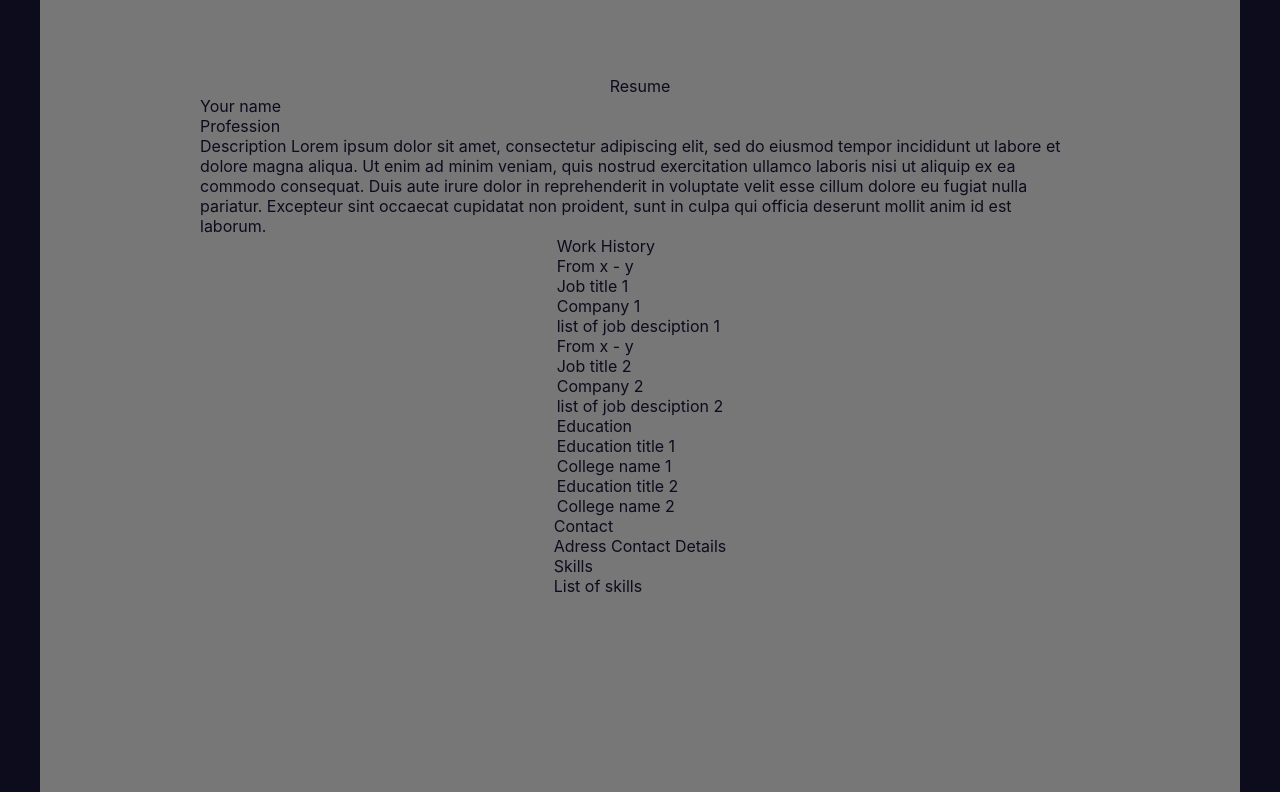
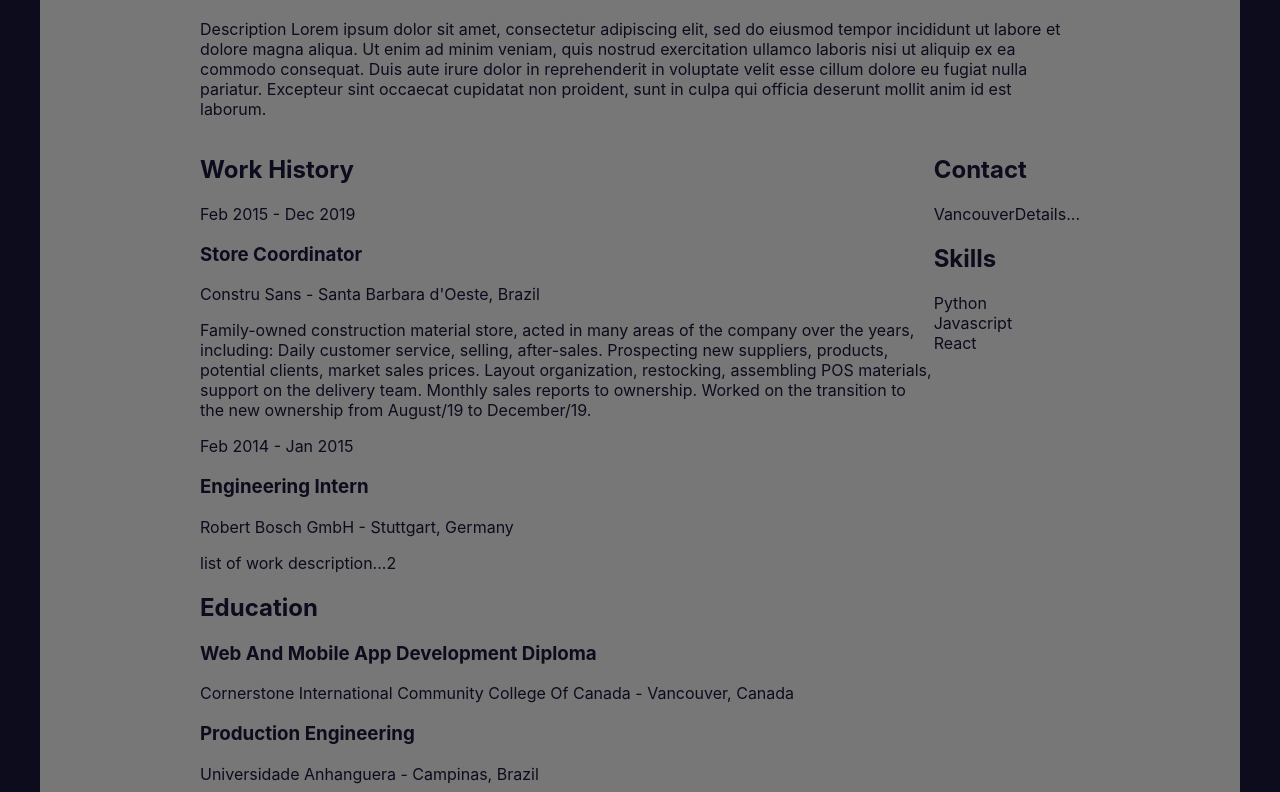
Before and after one commit to danilo-mello/portfolio, a React (Create React App) app: page /resume in a window 1280 px wide. Shown: the part 488-1280 px from the top of the page. Built offline with nearby package versions, Linux system fonts and the light colour scheme.

Commit message:
update resume page

```diff
--- a/src/components/Resume/Resume.jsx
+++ b/src/components/Resume/Resume.jsx
@@ -1,100 +1,131 @@
 import React from 'react';
 
+import data from '../../static/resumeData.json'
+
 import {
-    ResumeStyled
+    ResumeStyled,
+    ResumeContentSection,
+    ResumeWorksSection,
+    ResumeWorksAndEducationSection,
+    ResumeTitleSection,
+    ResumeTitleName,
+    ResumeTitleProfession,
+    ResumeTitleDescription,
+    ResumeWorksSectionTitle,
+    ResumeWork,
+    ResumeWorkList,
+    ResumeWorkPeriod,
+    ResumeWorkDetails,
+    ResumeWorkTitle,
+    ResumeWorkCompany,
+    ResumeEducationSection,
+    ResumeEducationSectionTitle,
+    ResumeEducation,
+    ResumeEducationTitle,
+    ResumeEducationName,
+    ResumeContactAndSkillsSection,
+    ResumeWorkDescription,
+    ResumeContactSection,
+    ResumeContactTitle,
+    ResumeContactContent,
+    ResumeSkillsSection,
+    ResumeSkillsTitle,
+    ResumeSkillsList,
+    ResumeSkill,
 }
 from './Resume.styled';
 
 const Resume = () => {
     return(
         <ResumeStyled>
-            Resume
 
-            <div>
-                <div>Your name</div>
-                <div>Profession</div>
-                <div>
-                    Description Lorem ipsum dolor sit amet, consectetur adipiscing elit, sed do eiusmod tempor incididunt ut labore et dolore magna aliqua. Ut enim ad minim veniam, quis nostrud exercitation ullamco laboris nisi ut aliquip ex ea commodo consequat. Duis aute irure dolor in reprehenderit in voluptate velit esse cillum dolore eu fugiat nulla pariatur. Excepteur sint occaecat cupidatat non proident, sunt in culpa qui officia deserunt mollit anim id est laborum.
-                </div>
-            </div>
+            <ResumeTitleSection>
+                <ResumeTitleName>{data.resume.name}</ResumeTitleName>
+                <ResumeTitleProfession>{data.resume.profession}</ResumeTitleProfession>
+                <ResumeTitleDescription>
+                    {data.resume.description}
+                </ResumeTitleDescription>
+            </ResumeTitleSection>
 
-            <div>
+            <ResumeContentSection>
 
-                <div>
+                <ResumeWorksAndEducationSection>
 
-                    <div>Work History</div>
+                    <ResumeWorksSection>
 
-                    <div>
-                        <div>
-                            From x - y
-                        </div>
-                        <div>
-                            <div>Job title 1</div>
-                            <div>Company 1</div>
-                            <div>list of job desciption 1</div>
-                        </div>
-                    </div>
+                        <ResumeWorksSectionTitle>Work History</ResumeWorksSectionTitle>
+                            <ResumeWorkList>
+                                {
+                                    data.resume.works.map(work => {
+                                        return(
+                                            <ResumeWork>
+                                                <ResumeWorkPeriod>
+                                                    {work.period}
+                                                </ResumeWorkPeriod>
+                                                <ResumeWorkDetails>
+                                                    <ResumeWorkTitle>{work.title}</ResumeWorkTitle>
+                                                    <ResumeWorkCompany>{work.company}</ResumeWorkCompany>
+                                                    <ResumeWorkDescription>{work.description}</ResumeWorkDescription>
+                                                </ResumeWorkDetails>
+                                            </ResumeWork>
+                                        )
+                                    })
+                                }
+                            </ResumeWorkList>
 
-                    <div>
-                        <div>
-                            From x - y
-                        </div>
-                        <div>
-                            <div>Job title 2</div>
-                            <div>Company 2</div>
-                            <div>list of job desciption 2</div>
-                        </div>
-                    </div>
+                    </ResumeWorksSection>
 
-                </div>
+                    <ResumeEducationSection>
+                        <ResumeEducationSectionTitle>Education</ResumeEducationSectionTitle>
 
-                <div>
+                        {
+                            data.resume.education.map(e => {
+                                return(
+                                    <ResumeEducation>
+                                        <ResumeEducationTitle>
+                                            {e.title}
+                                        </ResumeEducationTitle>
+                                        <ResumeEducationName>
+                                            {e.college}
+                                        </ResumeEducationName>
+                                    </ResumeEducation>
+                                )
+                            })
+                        }
 
-                    <div>Education</div>
+                    </ResumeEducationSection>
 
-                    <div>
-                        <div>
-                            Education title 1
-                        </div>
-                        <div>
-                            College name 1
-                        </div>
-                    </div>
 
-                    <div>
-                        <div>
-                            Education title 2
-                        </div>
-                        <div>
-                            College name 2
-                        </div>
-                    </div>
+                </ResumeWorksAndEducationSection>
 
-                </div>
+                <ResumeContactAndSkillsSection>
 
-                <div>
+                    <ResumeContactSection>
+                        <ResumeContactTitle>Contact</ResumeContactTitle>
+                        <ResumeContactContent>
+                            {data.resume.adress}
+                            {data.resume.contact}
+                        </ResumeContactContent>
+                    </ResumeContactSection>
 
-                </div>
+                    <ResumeSkillsSection>
+                        <ResumeSkillsTitle>Skills</ResumeSkillsTitle>
+                        <ResumeSkillsList>
+                            {
+                                data.resume.skills.map(skill => {
+                                    return(
+                                        <ResumeSkill>
+                                            {skill}
+                                        </ResumeSkill>
+                                    )
+                                })
+                            }
+                        </ResumeSkillsList>
+                    </ResumeSkillsSection>
 
-            </div>
+                </ResumeContactAndSkillsSection>
 
-            <div>
-                <div>
-                    <div>Contact</div>
-                    <div>
-                        Adress
-                        Contact Details
-                    </div>
-                </div>
-
-                <div>
-                    <div>Skills</div>
-                    <div>
-                        List of skills
-                    </div>
-                </div>
-
-            </div>
+            </ResumeContentSection>
 
         </ResumeStyled>
     )
--- a/src/components/Resume/Resume.styled.js
+++ b/src/components/Resume/Resume.styled.js
@@ -24,3 +24,64 @@ export const ResumeStyled = styled.div`
   padding-right: 10rem;
   border-radius: 25px;
 `;
+
+export const ResumeContentSection = styled.div`
+  display: flex;
+  justify-content: column;
+`;
+
+export const ResumeTitleSection = styled.div``;
+
+export const ResumeTitleName = styled.h1``;
+
+export const ResumeTitleProfession = styled.h2``;
+
+export const ResumeTitleDescription = styled.p``;
+
+export const ResumeWorksAndEducationSection = styled.div`
+    align-items: left;
+`;
+
+export const ResumeWorksSection = styled.div``;
+
+export const ResumeWorksSectionTitle = styled.h2``;
+
+export const ResumeWork = styled.div``;
+
+export const ResumeWorkList = styled.div``;
+
+export const ResumeWorkPeriod = styled.div``;
+
+export const ResumeWorkDetails = styled.div``;
+
+export const ResumeWorkTitle = styled.h3``;
+
+export const ResumeWorkCompany = styled.p``;
+
+export const ResumeWorkDescription = styled.p``;
+
+export const ResumeEducationSection = styled.div``;
+
+export const ResumeEducationSectionTitle = styled.h2``;
+
+export const ResumeEducation = styled.div``;
+
+export const ResumeEducationTitle = styled.h3``;
+
+export const ResumeEducationName = styled.div``;
+
+export const ResumeContactAndSkillsSection = styled.div``;
+
+export const ResumeContactSection = styled.div``;
+
+export const ResumeContactTitle = styled.h2``;
+
+export const ResumeContactContent = styled.div``;
+
+export const ResumeSkillsSection = styled.div``;
+
+export const ResumeSkillsTitle = styled.h2``;
+
+export const ResumeSkillsList = styled.div``;
+
+export const ResumeSkill = styled.div``;
--- a/src/static/resumeData.json
+++ b/src/static/resumeData.json
@@ -0,0 +1,39 @@
+{
+    "resume": {
+        "name": "Danilo Mello",
+        "profession": "Full Stack Devoloper",
+        "description": "Description Lorem ipsum dolor sit amet, consectetur adipiscing elit, sed do eiusmod tempor incididunt ut labore et dolore magna aliqua. Ut enim ad minim veniam, quis nostrud exercitation ullamco laboris nisi ut aliquip ex ea commodo consequat. Duis aute irure dolor in reprehenderit in voluptate velit esse cillum dolore eu fugiat nulla pariatur. Excepteur sint occaecat cupidatat non proident, sunt in culpa qui officia deserunt mollit anim id est laborum.",
+        "works": [
+            {
+                "period": "Feb 2015 - Dec 2019 ",
+                "title": "Store Coordinator",
+                "company": "Constru Sans - Santa Barbara d'Oeste, Brazil",
+                "description": "Family-owned construction material store, acted in many areas of the company over the years, including:\n\nDaily customer service, selling, after-sales.\n\nProspecting new suppliers, products, potential clients, market sales prices.\n\nLayout organization, restocking, assembling POS materials, support on the delivery team.\n\nMonthly sales reports to ownership.\n\nWorked on the transition to the new ownership from August/19 to December/19."
+            },
+            {
+                "period": "Feb 2014 - Jan 2015",
+                "title": "Engineering Intern",
+                "company": "Robert Bosch GmbH - Stuttgart, Germany",
+                "description": "list of work description...2"
+            }
+        ],
+        "education": [
+            {
+                "title": "Web And Mobile App Development Diploma",
+                "college": "Cornerstone International Community College Of Canada - Vancouver, Canada"
+            },
+            {
+                "title": "Production Engineering",
+                "college": "Universidade Anhanguera - Campinas, Brazil"
+            }
+        ],
+        "skills": [
+            "Python",
+            "Javascript",
+            "React"
+        ],
+        "adress": "Vancouver",
+        "contact": "Details..."
+
+    }
+}
```
